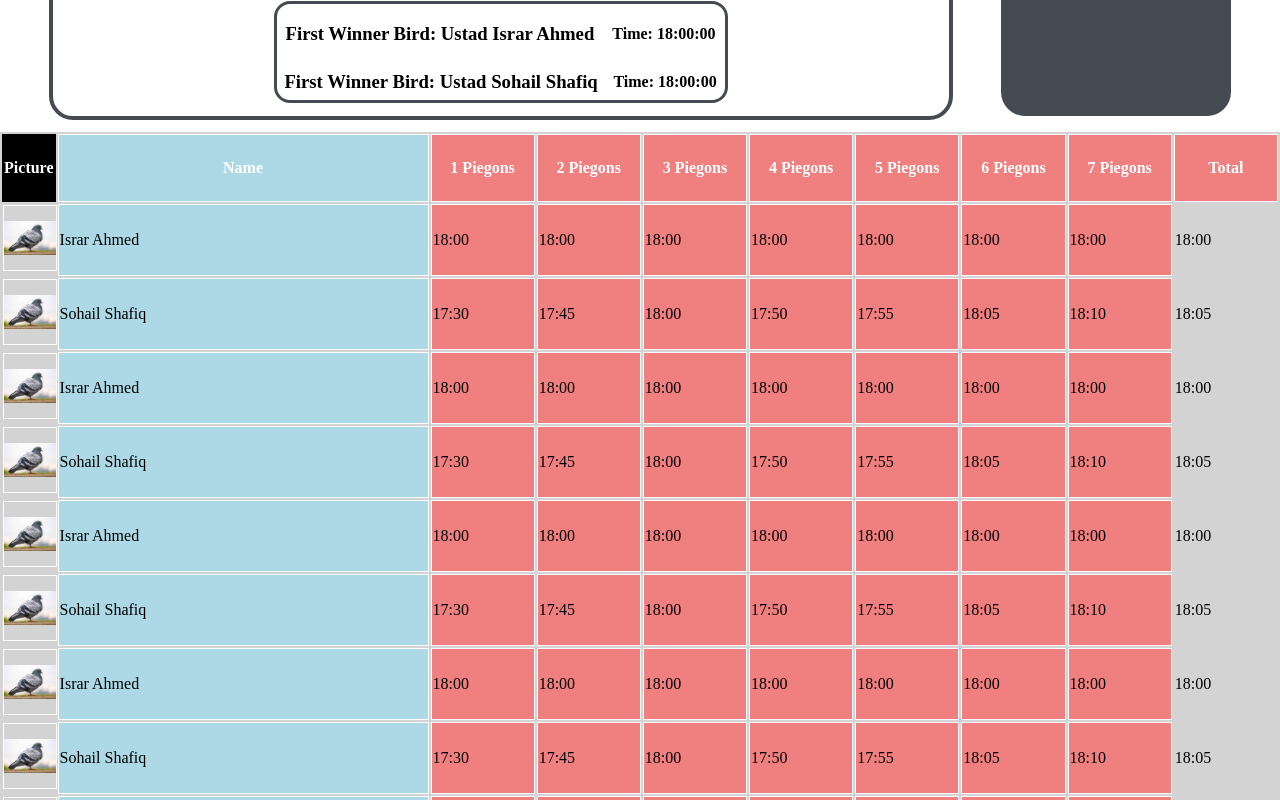
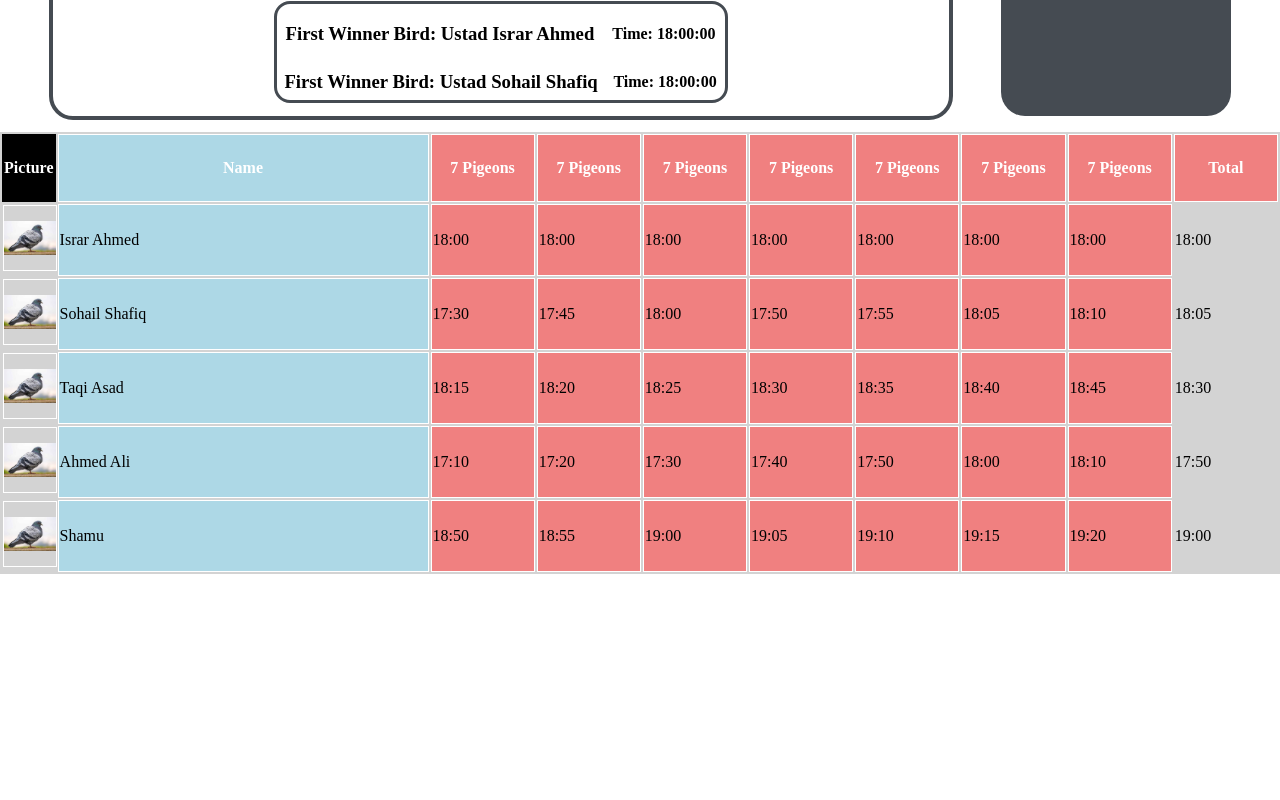
Before and after one commit to SohailShafiq1/HeerPiegonClub, a React (Vite) app: page / in a window 1280 px wide. Shown: the part 540-1340 px from the top of the page. After the commit the page ends 1146 px from the top, so only its background shows below. Built offline with nearby package versions, Linux system fonts and the light colour scheme.

Commit message:
more changes in table

```diff
--- a/src/pages/home/components/Name of cup/NameOfCup.jsx
+++ b/src/pages/home/components/Name of cup/NameOfCup.jsx
@@ -1,124 +1,72 @@
-import React from 'react'
-import style from './nameofcup.module.css'
-const s = style
-import img from '../../../../assets/p1.jpeg'
+import React, { useState } from 'react';
+import style from './nameofcup.module.css';
+const s = style;
+import img from '../../../../assets/p1.jpeg';
+
 const NameOfCup = () => {
-    const daydata = [
-        {
-          id: 1,
-          name: "Israr Ahmed",
-          img: img, // Replace with actual image path
-          times: ["18:00", "18:00", "18:00", "18:00", "18:00", "18:00", "18:00"],
-          total: "18:00",
-        },
-        {
-          id: 2,
-          name: "Sohail Shafiq",
-          img: img,
-          times: ["17:30", "17:45", "18:00", "17:50", "17:55", "18:05", "18:10"],
-          total: "18:05",
-        },
-        {
-            id: 1,
-            name: "Israr Ahmed",
-            img: img, // Replace with actual image path
-            times: ["18:00", "18:00", "18:00", "18:00", "18:00", "18:00", "18:00"],
-            total: "18:00",
-          },
-          {
-            id: 2,
-            name: "Sohail Shafiq",
-            img: img,
-            times: ["17:30", "17:45", "18:00", "17:50", "17:55", "18:05", "18:10"],
-            total: "18:05",
-          },
-          {
-            id: 1,
-            name: "Israr Ahmed",
-            img: img, // Replace with actual image path
-            times: ["18:00", "18:00", "18:00", "18:00", "18:00", "18:00", "18:00"],
-            total: "18:00",
-          },
-          {
-            id: 2,
-            name: "Sohail Shafiq",
-            img: img,
-            times: ["17:30", "17:45", "18:00", "17:50", "17:55", "18:05", "18:10"],
-            total: "18:05",
-          },
-          {
-            id: 1,
-            name: "Israr Ahmed",
-            img: img, // Replace with actual image path
-            times: ["18:00", "18:00", "18:00", "18:00", "18:00", "18:00", "18:00"],
-            total: "18:00",
-          },
-          {
-            id: 2,
-            name: "Sohail Shafiq",
-            img: img,
-            times: ["17:30", "17:45", "18:00", "17:50", "17:55", "18:05", "18:10"],
-            total: "18:05",
-          },
-          {
-            id: 1,
-            name: "Israr Ahmed",
-            img: img, // Replace with actual image path
-            times: ["18:00", "18:00", "18:00", "18:00", "18:00", "18:00", "18:00"],
-            total: "18:00",
-          },
-          {
-            id: 2,
-            name: "Sohail Shafiq",
-            img: img,
-            times: ["17:30", "17:45", "18:00", "17:50", "17:55", "18:05", "18:10"],
-            total: "18:05",
-          },
+  const dayData = [
+    { id: 1, name: "Israr Ahmed", img, times: ["18:00", "18:00", "18:00", "18:00", "18:00", "18:00", "18:00"], total: "18:00" },
+    { id: 2, name: "Sohail Shafiq", img, times: ["17:30", "17:45", "18:00", "17:50", "17:55", "18:05", "18:10"], total: "18:05" },
+    { id: 3, name: "Taqi Asad", img, times: ["18:15", "18:20", "18:25", "18:30", "18:35", "18:40", "18:45"], total: "18:30" },
+    { id: 4, name: "Ahmed Ali", img, times: ["17:10", "17:20", "17:30", "17:40", "17:50", "18:00", "18:10"], total: "17:50" },
+    { id: 5, name: "Shamu", img, times: ["18:50", "18:55", "19:00", "19:05", "19:10", "19:15", "19:20"], total: "19:00" },
+  ];
 
-      ];
+  const totalData = dayData.map(person => ({
+    ...person,
+    total: "07:00"
+  }));
+
+  const [total, setTotal] = useState(false);
+  const [selectedData, setSelectedData] = useState(dayData);
+
   return (
     <div className={s.container}>
       <div className={s.top}>
         <div className={s.mainbox}>
-
           <div className={s.name}>
-                <h1>
-                    Name of Tournament
-                </h1>
+            <h1>Name of Tournament</h1>
           </div>
           <div className={s.dates}>
             <ul className={s.ul}>
-                <li className={s.li}>3/15/2025</li>
-                <li className={s.li}>3/15/2025</li>
-                <li className={s.li}>3/15/2025</li>
-                <li className={s.li}>3/15/2025</li>
-                <li className={s.li}>3/15/2025</li>
-                <li><button className={s.totalButton}>Total</button></li>
+              {["3/15/2025", "3/16/2025", "3/17/2025", "3/18/2025", "3/19/2025"].map((date, index) => (
+                <li key={index} className={s.li} onClick={() => {
+                  setSelectedData(dayData);
+                  setTotal(true);
+                }}>
+                  {date}
+                </li>
+              ))}
+              <li>
+                <button className={s.totalButton} onClick={() => {
+                  setSelectedData(totalData);
+                  setTotal(false);
+                }}>
+                  Total
+                </button>
+              </li>
             </ul>
             <div className={s.counting}>
               <h3>Lofts : 252</h3>
               <h3>Total Pigeons: 300</h3>
               <h3>Pigeons Landed: 210</h3>
-            <h3>Pigeons remaining: 544 </h3>
+              <h3>Pigeons remaining: 544</h3>
             </div>
-
           </div>
           <div className={s.winner}>
             <div className={s.runnerUp}>
-                    <h3>First Winner Bird: Ustad Israr Ahmed </h3>
+              <h3>First Winner Bird: Ustad Israr Ahmed</h3>
               <h4>Time: 18:00:00</h4>
             </div>
             <div className={s.runnerUp}>
-                <h3>First Winner Bird: Ustad Sohail Shafiq </h3>
+              <h3>First Winner Bird: Ustad Sohail Shafiq</h3>
               <h4>Time: 18:00:00</h4>
             </div>
           </div>
-
         </div>
         <div className={s.newsbox}>
           <h2>Latest News will be updated here</h2>
         </div>
-
       </div>
       <div className={s.bottom}>
         <table className={s.table}>
@@ -126,14 +74,19 @@ const NameOfCup = () => {
             <tr className={s.tr}>
               <th className={s.pimg}>Picture</th>
               <th className={s.pname}>Name</th>
-          {[...Array(7)].map((_, i) => (
-            <th key={i} className={s.th}>{i + 1} Piegons</th>
-          ))}
+              {total
+                ? [...Array(7)].map((_, i) => (
+                    <th key={i} className={s.th}>{i + 1} Pigeons</th>
+                  ))
+                : [...Array(7)].map((_, i) => (
+                    <th key={i} className={s.th}>7 Pigeons</th>
+                  ))
+              }
               <th className={s.th}>Total</th>
             </tr>
           </thead>
           <tbody>
-        {daydata.map((person) => (
+            {selectedData.map((person) => (
               <tr key={person.id} className={s.tr}>
                 <td className={s.pimg}>
                   <img src={person.img} alt={person.name} />
@@ -149,7 +102,7 @@ const NameOfCup = () => {
         </table>
       </div>
     </div>
-  )
-}
+  );
+};
 
-export default NameOfCup
+export default NameOfCup;
```
Lines whose indentation alone changed are shown as unchanged.
